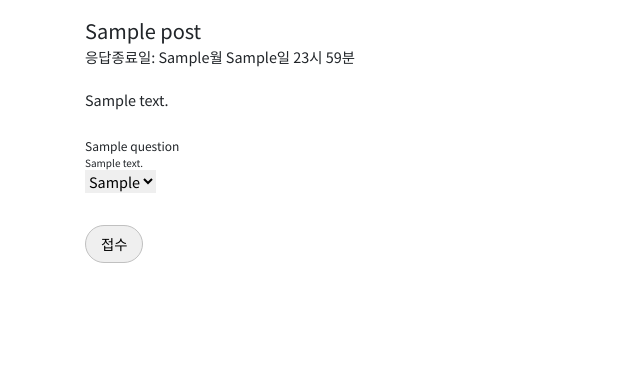
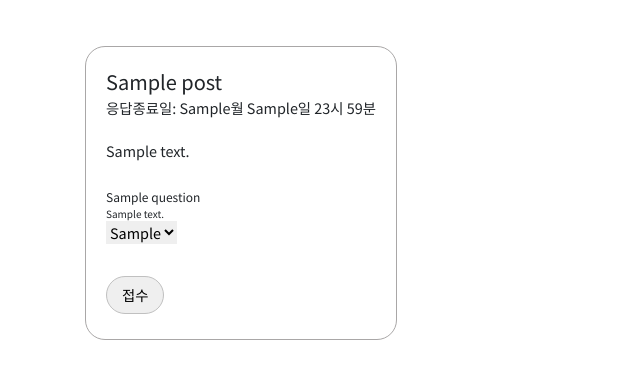
Before and after one commit to ylstimetable/ylstimetable, a Django app: page /survey/detail/1 in a window 1280 px wide. Shown: the part 56-435 px from the top of the page, without its empty margins (0-640 px from the left). Run offline with Django 3.2, Linux system fonts and the light colour scheme; a user stored in the database is signed in; tables that the repository leaves empty hold one stand-in row (values such as "Sample post"); some libraries are stand-ins or nearby versions.

Commit message:
Update survey_detail.html

```diff
--- a/templates/survey_detail.html
+++ b/templates/survey_detail.html
@@ -8,6 +8,7 @@
     <form method="POST" action="{% url 'survey:receive' %}">
     {% csrf_token %}
         <div class="col-xs-12 col-md-12">
+            <div class="assess_border">
                 <div id="post_header">
                     <span style="font-size: 20px; display: block;">{{ post.subject }}</span>
 
@@ -41,6 +42,7 @@
 
                  <br>
                  <button type="submit" class="btnn">접수</button>
+           </div>
         </div>
     </form>
     </div>
```
